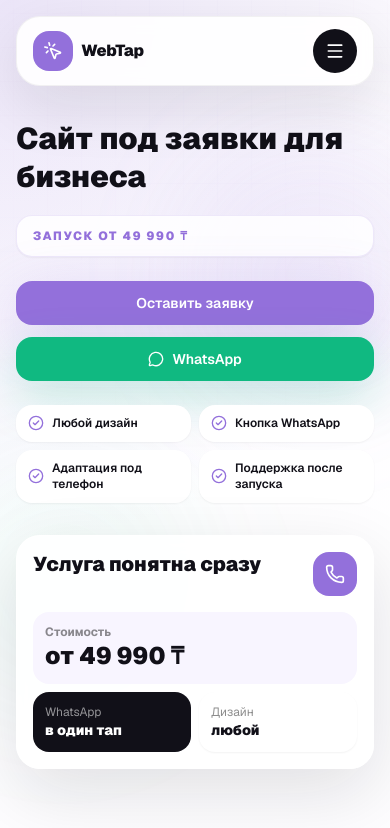
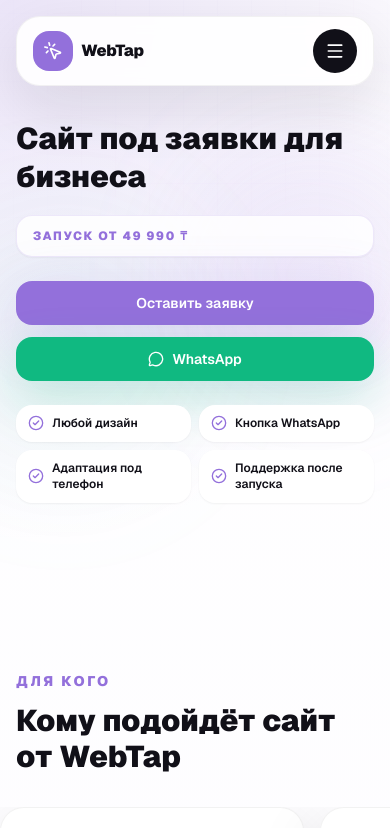
Before and after one commit to mizucxre0003/webtap, a Next.js app: page / in a window 390 px wide. Shown: the top 828 px of the page. Built offline with nearby package versions, Linux system fonts and the light colour scheme.

Commit message:
описание

```diff
--- a/components/landing/HeroSection.tsx
+++ b/components/landing/HeroSection.tsx
@@ -215,7 +215,7 @@
           </div>
 
           <div className="relative mx-auto w-full max-w-full sm:max-w-xl sm:animate-float">
-            <div className="rounded-[1.5rem] border border-white/80 bg-white/85 p-4 shadow-soft backdrop-blur sm:hidden">
+            <div className="hidden rounded-[1.5rem] border border-white/80 bg-white/85 p-4 shadow-soft backdrop-blur sm:hidden">
               <div className="flex items-start justify-between gap-3">
                 <div className="min-w-0 [&>p:first-child]:hidden [&>p:nth-child(2)]:mt-0">
                   <p className="text-xs font-black uppercase tracking-[0.14em] text-brand">WebTap page</p>
```
